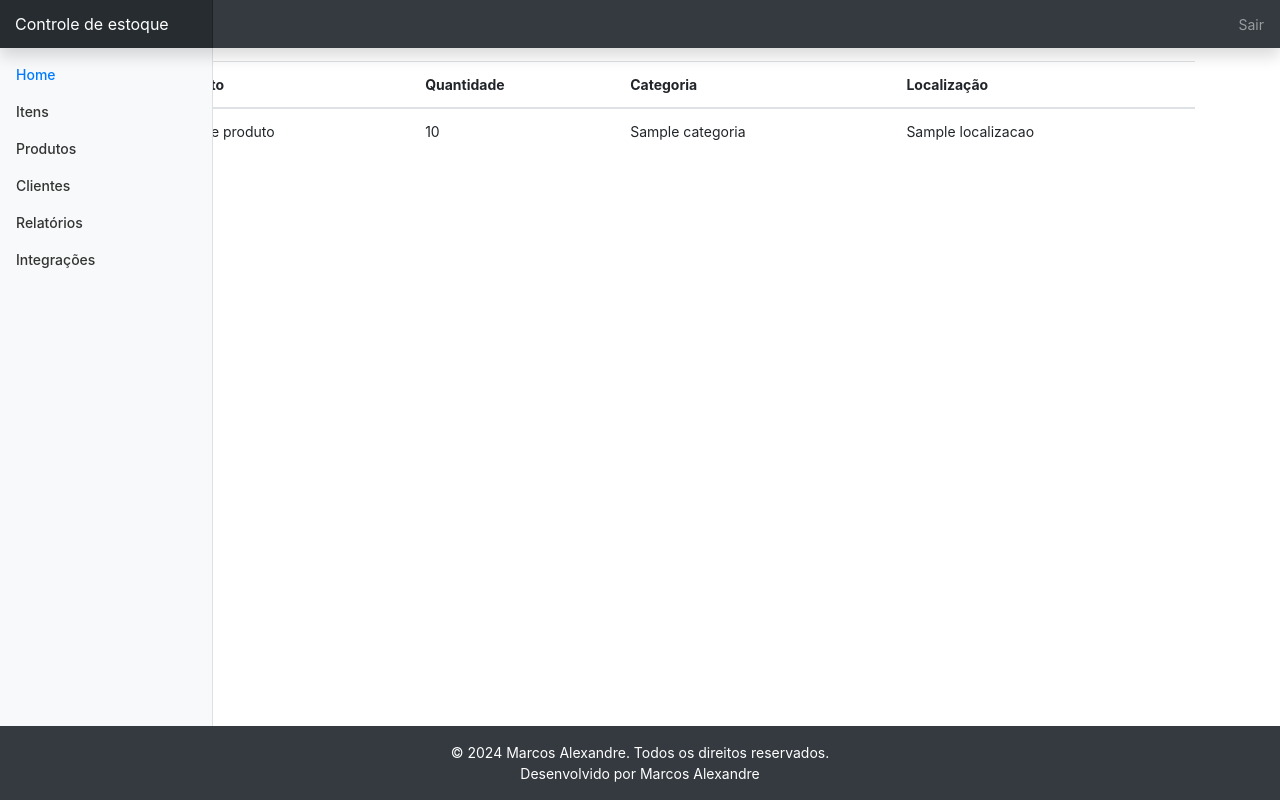
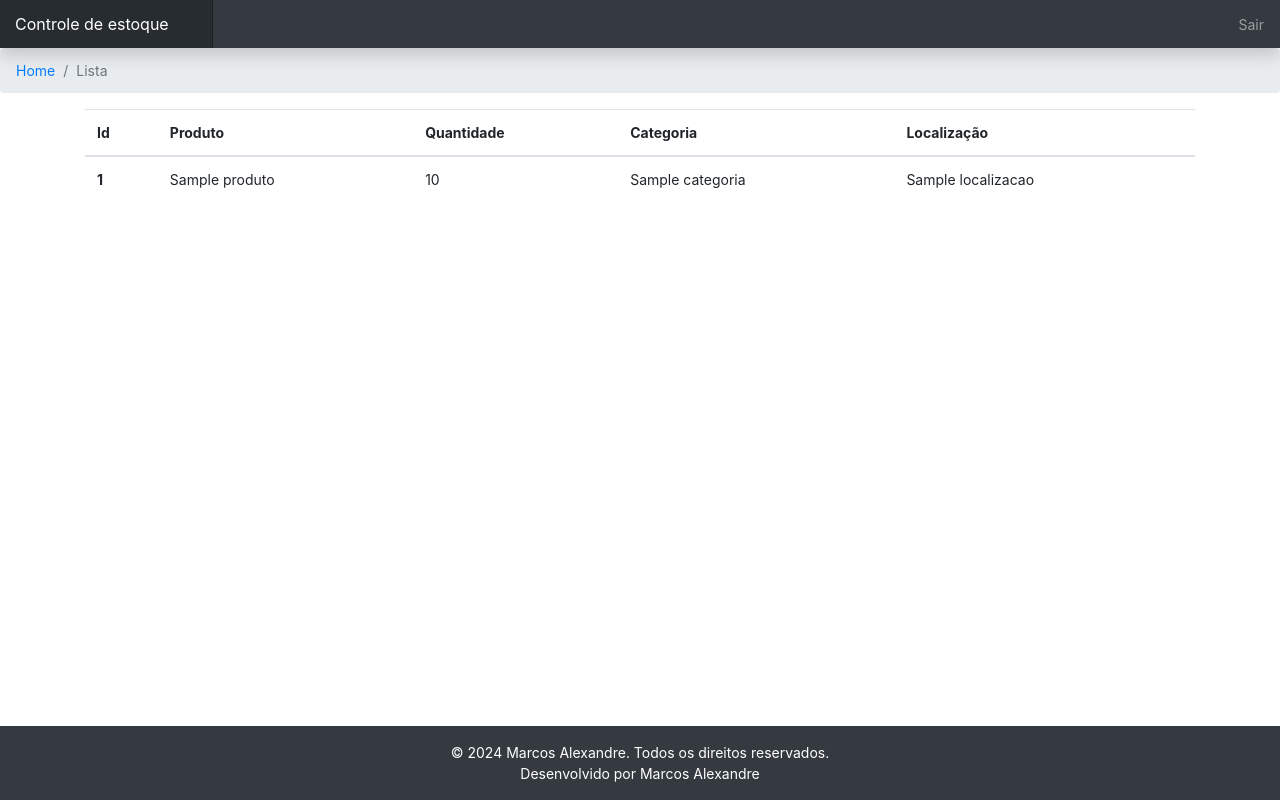
Before and after one commit to marcos-rts/Controle-de-estoque, a PHP site: page /src/views/products/list.php in a window 1280 px wide. Run offline with PHP 8.4, Linux system fonts and the light colour scheme; tables that the repository leaves empty hold one stand-in row (values such as "Sample post").

Commit message:
changed header

```diff
--- a/src/views/templates/header.php
+++ b/src/views/templates/header.php
@@ -10,13 +10,13 @@
     <link rel="stylesheet" href="../../../assets/css/bootstrap.min.css">
 
     <!-- CSS customizzado -->
-     <link rel="stylesheet" href="../../../assets/css/dashboard.css">
+    <link rel="stylesheet" href="../../../assets/css/dashboard.css">
 
 </head>
 
 <body>
     <header>
-        <nav class="navbar navbar-dark fixed-top bg-dark flex-md-nowrap p-0 shadow">
+        <nav class="navbar navbar-dark bg-dark flex-md-nowrap p-0 shadow">
             <a class="navbar-brand col-sm-3 col-md-2 mr-0" href="#">Controle de estoque</a>
             <!-- <input class="form-control form-control-dark w-100" type="text" placeholder="Search" aria-label="Search"> -->
             <ul class="navbar-nav px-3">
@@ -25,51 +25,4 @@
                 </li>
             </ul>
         </nav>
-
-        <div class="container-fluid">
-            <div class="row">
-                <nav class="col-md-2 d-none d-md-block bg-light sidebar">
-                    <div class="sidebar-sticky">
-                        <ul class="nav flex-column">
-                            <li class="nav-item">
-                                <a class="nav-link active" href="#">
-                                    <span data-feather="home"></span>
-                                    Home <span class="sr-only">(atual)</span>
-                                </a>
-                            </li>
-                            <li class="nav-item">
-                                <a class="nav-link" href="#">
-                                    <span data-feather="file"></span>
-                                    Itens
-                                </a>
-                            </li>
-                            <li class="nav-item">
-                                <a class="nav-link" href="../products/list.php">
-                                    <span data-feather="shopping-cart"></span>
-                                    Produtos
-                                </a>
-                            </li>
-                            <li class="nav-item">
-                                <a class="nav-link" href="#">
-                                    <span data-feather="users"></span>
-                                    Clientes
-                                </a>
-                            </li>
-                            <li class="nav-item">
-                                <a class="nav-link" href="#">
-                                    <span data-feather="bar-chart-2"></span>
-                                    Relatórios
-                                </a>
-                            </li>
-                            <li class="nav-item">
-                                <a class="nav-link" href="#">
-                                    <span data-feather="layers"></span>
-                                    Integrações
-                                </a>
-                            </li>
-                        </ul>
-                    </div>
-                </nav>
-            </div>
-        </div>
     </header>
```
